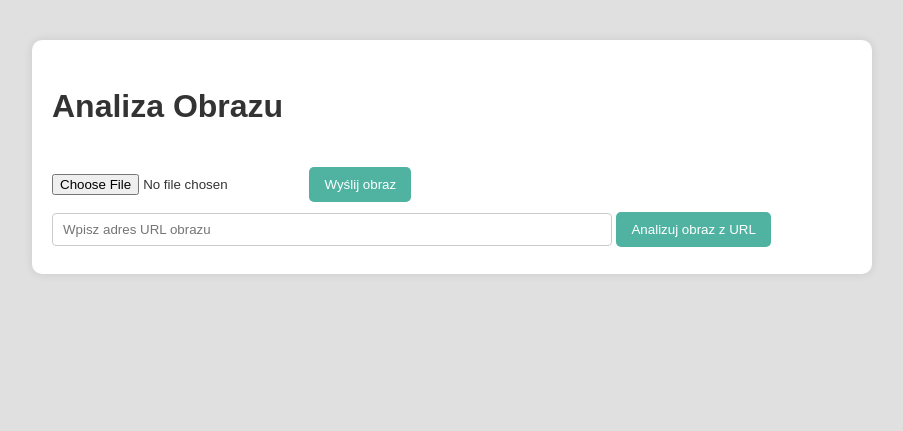
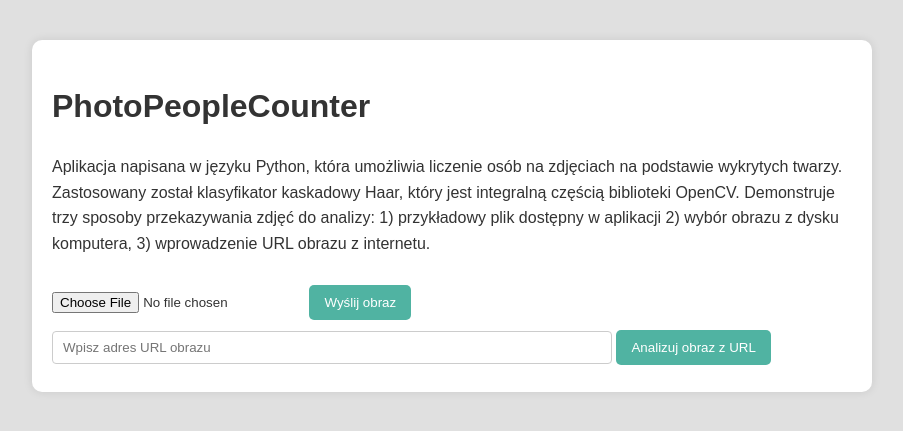
Before and after one commit to jmaszybr/PhotoPeopleCounter, a Flask app: template templates/index.html in a window 1280 px wide. Shown: the top 431 px of the page, without its empty margins (188-1091 px from the left). Run offline with Flask 3, Linux system fonts and the light colour scheme; the template is opened without the code that fills it, so the values that code supplies are empty.

Commit message:
dodano komentarze

```diff
--- a/main.py
+++ b/main.py
@@ -6,9 +6,12 @@ import base64
 import os
 import requests
 
-app = Flask(__name__)
+app = Flask(__name__) # Inicjalizacja instancji aplikacji Flask.
 
 def detect_faces(image):
+    # Wykrywa twarze na obrazie, konwertując go najpierw na odcienie szarości,
+    # a następnie używając kaskady Haar do identyfikacji twarzy.
+    # Zaznacza wykryte twarze prostokątem i zwraca zmodyfikowany obraz oraz liczbę wykrytych twarzy.
     gray = cv2.cvtColor(image, cv2.COLOR_BGR2GRAY)
     face_cascade = cv2.CascadeClassifier(cv2.data.haarcascades + 'haarcascade_frontalface_default.xml')
     faces = face_cascade.detectMultiScale(gray, 1.1, 4)
@@ -16,14 +19,22 @@ def detect_faces(image):
         cv2.rectangle(image, (x, y), (x + w, y + h), (255, 0, 0), 2)
     return image, len(faces)
 
+
 def encode_image(image):
+    # Konwertuje obraz do JPEG, a następnie koduje go w Base64.
+    # Użyteczne do przesyłania obrazów w aplikacjach webowych, np. Flask.
     _, buffer = cv2.imencode('.jpg', image)
     encoded_image = base64.b64encode(buffer).decode('utf-8')
     return encoded_image
 
 @app.route('/', methods=['GET'])
 def index():
-    # Ładowanie i przetwarzanie przykładowego obrazu
+    # Obsługuje główną ścieżkę '/' aplikacji Flask.
+    # Wczytuje obraz 'images/test.png', wykrywa na nim twarze, a następnie koduje oryginalny
+    # i przetworzony obraz do formatu Base64.
+    # Zwraca te dane do szablonu 'index.html', wraz z liczbą wykrytych twarzy.
+    # Jeśli obraz nie istnieje, zwracane wartości są ustawione na None.
+
     example_image_path = 'images/test.png'
     if os.path.exists(example_image_path):
         example_image = cv2.imread(example_image_path)
@@ -40,9 +51,15 @@ def index():
 
 @app.route('/upload', methods=['POST'])
 def upload_file():
+    # Obsługuje ścieżkę '/upload' dla żądań POST.
+    # Przyjmuje przesłany plik obrazu, przetwarza go do formatu, który może być
+    # użyty przez OpenCV, a następnie wykrywa twarze na tym obrazie.
+    # Koduje oryginalny i przetworzony obraz do formatu Base64 i zwraca je do szablonu HTML,
+    # wraz z liczbą wykrytych twarzy.
+    # Jeśli plik nie został przesłany, zwraca szablon z komunikatem o błędzie.
+
     if 'file' not in request.files or request.files['file'].filename == '':
         return render_template('index.html', error="Brak obrazu do analizy")
-    file = request.files['file']
 
     file = request.files['file']
     in_memory_file = io.BytesIO()
--- a/templates/index.html
+++ b/templates/index.html
@@ -6,7 +6,11 @@
 </head>
 <body>
 <div class="container">
-    <h1>Analiza Obrazu</h1>
+    <h1>PhotoPeopleCounter</h1>
+    <p>Aplikacja napisana w języku Python, która umożliwia liczenie osób
+        na zdjęciach na podstawie wykrytych twarzy. Zastosowany został klasyfikator kaskadowy Haar,
+        który jest integralną częścią biblioteki OpenCV. Demonstruje trzy sposoby przekazywania zdjęć do analizy:
+        1) przykładowy plik dostępny w aplikacji 2) wybór obrazu z dysku komputera, 3) wprowadzenie URL obrazu z internetu. </p>
     <form action="/upload" method="post" enctype="multipart/form-data">
         <input type="file" name="file">
         <input type="submit" value="Wyślij obraz">
```
